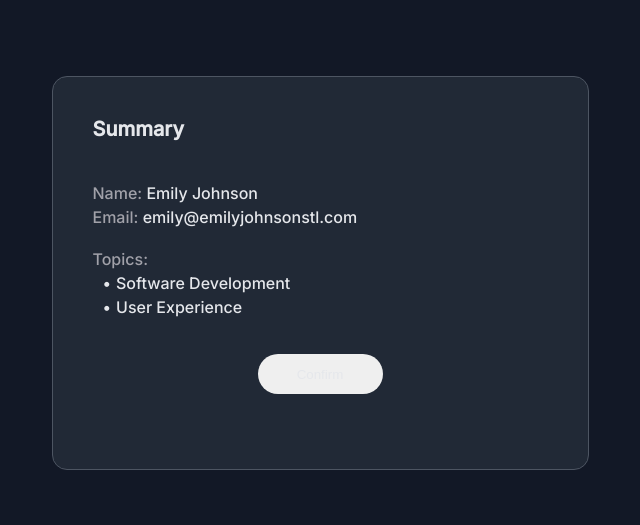
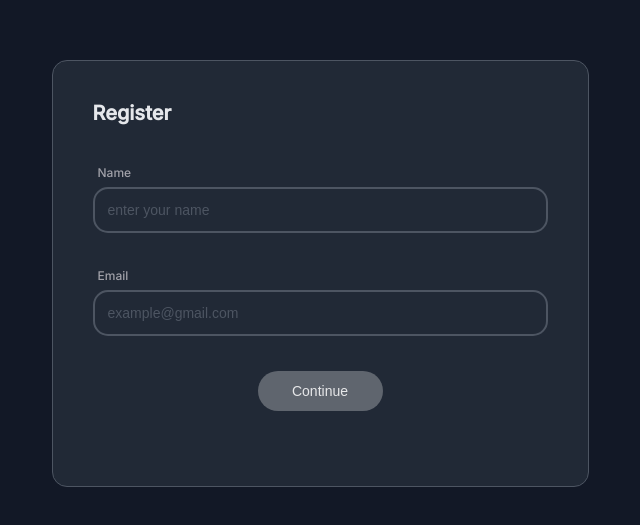
Before and after one commit to ArekSzreiber/DC-Multi-step-Register-Form, an Angular app: page / in a window 1280 px wide. Shown: the part 127-652 px from the top of the page, without its empty margins (320-960 px from the left). Built offline with nearby package versions, Linux system fonts and the light colour scheme.

Commit message:
finish stepper behaviour

```diff
--- a/src/app/stepper/stepper.component.ts
+++ b/src/app/stepper/stepper.component.ts
@@ -6,7 +6,7 @@ import {
   FormGroup,
   FormsModule,
   NonNullableFormBuilder,
-  ReactiveFormsModule,
+  ReactiveFormsModule, ValidationErrors, ValidatorFn,
   Validators
 } from '@angular/forms';
 import {JsonPipe, NgForOf} from '@angular/common';
@@ -71,8 +71,6 @@ import {SummaryComponent} from './summary/summary.component';
       row-gap: 16px;
     }
 
-
-
   `],
   template: `
     <div class="container">
@@ -83,10 +81,11 @@ import {SummaryComponent} from './summary/summary.component';
               <hgroup slot="header">
                 <h1 class="heading">Register</h1>
               </hgroup>
-              <div slot="content" class="contact-form">
+              <div slot="content" class="contact-form" formGroupName="contact">
                 <fieldset class="fieldset">
                   <label class="label">Name</label>
                   <input
+                    formControlName="name"
                     class="input tab-text"
                     placeholder="enter your name"
                   >
@@ -94,13 +93,19 @@ import {SummaryComponent} from './summary/summary.component';
                 <fieldset class="fieldset">
                   <label class="label">Email</label>
                   <input
+                    formControlName="email"
                     class="input tab-text"
                     placeholder="example@gmail.com"
                   >
                 </fieldset>
               </div>
               <footer slot="footer">
-                <button class="button tab-text" (click)="next()">Continue</button>
+                <button
+                  class="button tab-text"
+                  [disabled]="contactGroup.invalid"
+                  [class.disabled]="contactGroup.invalid"
+                  (click)="next(contactGroup.valid)"
+                >Continue</button>
               </footer>
             </app-card>
 
@@ -161,8 +166,9 @@ import {SummaryComponent} from './summary/summary.component';
   `
 })
 export class StepperComponent {
-  step: number = 3;
+  step: number = 1;
   form: FormGroup;
+  contactGroup: FormGroup;
   topicsArray: string[] = [
     'Software Development',
     'User Experience',
@@ -174,13 +180,16 @@ export class StepperComponent {
   ) {
 
     this.form = builder.group({
-      name: ['Emily Johnson', [Validators.required]],
-      email: ['emily@emilyjohnsonstl.com', [Validators.required, Validators.email]],
+      contact: builder.group({
+        name: ['', [Validators.required]],
+        email: ['', [Validators.required, Validators.email]],
+      }, {validators: this.validateFormControls}),
       topics: builder.array(
-        this.topicsArray.map(topic => builder.control(topic.length > 14)),
+        this.topicsArray.map(topic => builder.control(false)),
         [this.atLeastOneSelectedValidator]
       ),
     });
+    this.contactGroup = this.form.get('contact') as FormGroup;
   }
 
   get topics(): FormArray {
@@ -188,11 +197,11 @@ export class StepperComponent {
   }
 
   get name(): string {
-    return (this.form.controls['name'] as FormControl).value;
+    return (this.form.get('contact.name') as FormControl).value;
   }
 
   get email(): string {
-    return (this.form.controls['email'] as FormControl).value;
+    return (this.form.get('contact.email') as FormControl).value;
   }
 
   get selectedTopics(): string[] {
@@ -205,11 +214,11 @@ export class StepperComponent {
     return selected;
   }
 
-  next() {
-    if (this.form.invalid) {
+  next(stepValid: boolean = false) {
+    if (stepValid || this.form.valid) {
+      this.step++;
       return;
     }
-    this.step++;
   }
 
   submit() {
@@ -221,4 +230,18 @@ export class StepperComponent {
     const selected = (formArray as FormArray).controls.some(control => control.value === true);
     return selected ? null : {noneSelected: true};
   }
+
+  validateFormControls: ValidatorFn = () => {
+    return (group: FormGroup): ValidationErrors | null => {
+      const controls = group.controls;
+      for (const key of Object.keys(controls)) {
+        const control: FormControl = controls[key] as FormControl;
+        if (control.invalid) {
+          return {'invalidGroup': true};
+        }
+      }
+      return null;
+    };
+  }
+
 }
--- a/src/styles.scss
+++ b/src/styles.scss
@@ -36,10 +36,16 @@ body {
   border: 2px solid var(--border-color);
   padding: 13px;
   border-radius: 15px;
+  color: var(--font-color-primary);
+  box-sizing: border-box;
 
   &::placeholder {
     color: var(--border-color);
     opacity: 1;
+  }
+  &:focus {
+    border: 2px solid var(--button-background-primary);
+    outline: 1px solid var(--button-background-primary);
   }
 }
 
@@ -50,8 +56,6 @@ body {
 .toggle-button_fieldset {
   padding: 0;
   background-color: transparent;
-  //border: 2px solid var(--border-color);
-  //border-radius: 15px;
   border: none;
 }
 
```
Also changed, not shown: src/app/step-indicator/step-indicator.component.ts (added, +14 -0 lines).
